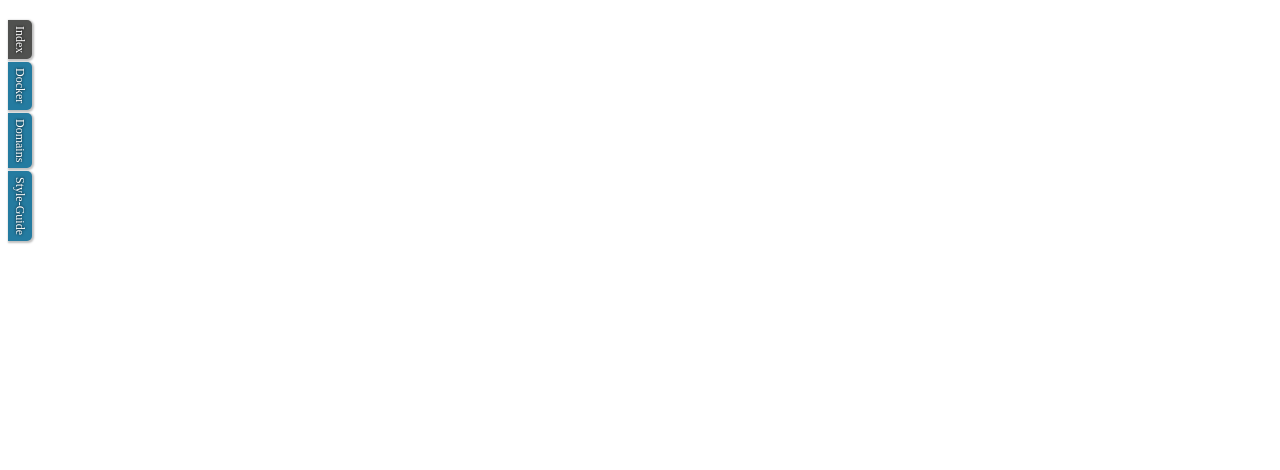
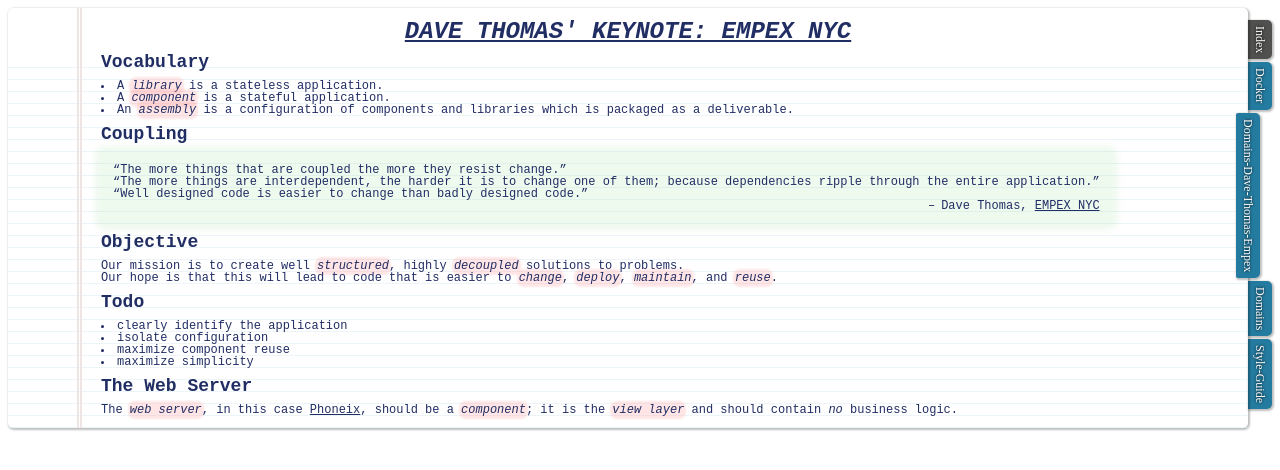
Before and after one commit to SamuelDavis/notes, a Nuxt app: page /domains/dave-thomas-empex in a window 1280 px wide. Shown: the top 470 px of the page. Built offline with nearby package versions, Linux system fonts and the light colour scheme.

Commit message:
summarize dave thomas' empex talk; citation/quote reuse; domains namespace
Being underwhelmed with the 'domains' page, this makes it into its own namespace where smaller notes can build up to a more formal summary/essay which will take its place

```diff
--- /dev/null
+++ b/components/NotesCitation.vue
@@ -0,0 +1,16 @@
+<template>
+  <a :href="href" target="_blank">
+    <cite>
+      <slot/>
+    </cite>
+  </a>
+</template>
+
+<script>
+  export default {
+    name: 'notes-citation',
+    props: {
+      href: String
+    }
+  }
+</script>
--- a/components/NotesPaper.vue
+++ b/components/NotesPaper.vue
@@ -57,8 +57,15 @@
 
     .content {
       flex: 1;
-      padding: 0 $rule-width 1rem $rule-size;
+      padding: 0 $rule-width 0 $rule-size;
       background-image: repeating-linear-gradient(transparent 0px, transparent calc(1rem - 1px), $line-color 1rem);
+
+      section, h1 {
+        margin-bottom: 1rem;
+      }
+
+      h1, h2 {
+        text-transform: capitalize;
       }
 
       sup, sub, small {
@@ -75,4 +82,5 @@
         background-image: linear-gradient(transparent 0px, transparent 0.4rem, black, transparent 0.5rem, transparent 1rem);
       }
     }
+  }
 </style>
--- /dev/null
+++ b/components/NotesQuote.vue
@@ -0,0 +1,55 @@
+<template>
+  <blockquote :cite="href">
+    <slot/>
+    <footer>
+      <span v-text="source"/>,
+      <notes-citation :href="href" v-text="cite"/>
+    </footer>
+  </blockquote>
+</template>
+
+<script>
+  import NotesCitation from './NotesCitation'
+
+  export default {
+    name: 'notes-quote',
+    props: {
+      href: String,
+      cite: String,
+      source: String,
+    },
+    components: {
+      NotesCitation
+    }
+  }
+</script>
+
+<style lang="scss" scoped>
+  @import "assets/highlight";
+
+  blockquote {
+    @include highlight(rgba(100, 200, 100, 0.1), 0.5rem);
+    width: fit-content;
+    padding: 1rem;
+    border-radius: 5px;
+
+    p {
+      &::before {
+        content: '\201C';
+      }
+
+      &::after {
+        content: '\201D';
+      }
+    }
+
+    footer {
+      text-align: right;
+
+      &::before {
+        content: '\2013';
+        margin-right: 0.5rem;
+      }
+    }
+  }
+</style>
--- a/pages/docker.vue
+++ b/pages/docker.vue
@@ -160,14 +160,7 @@
   $border-size: 1px;
   $label-bg-color: rgba(255, 255, 255, 0.90);
 
-  section {
-    margin-bottom: 1rem;
-
-    h1 {
-      text-transform: capitalize;
-      margin-bottom: 1rem;
-    }
-
+  .content {
     div {
       border-radius: 5px;
       box-shadow: inset 0 0 1px 0 black, 0 0 1px 0 black;
@@ -175,7 +168,6 @@
       margin-bottom: 1rem;
 
       h2 {
-        text-transform: capitalize;
         top: -1.5rem;
         position: relative;
         margin-bottom: -1rem;
--- /dev/null
+++ b/pages/domains/dave-thomas-empex.vue
@@ -0,0 +1,67 @@
+<template>
+  <notes-paper>
+    <template v-slot:header>
+      <h1>
+        <notes-citation href="https://www.youtube.com/embed/6U7cLUygMeI">Dave Thomas' Keynote: EMPEX NYC</notes-citation>
+      </h1>
+    </template>
+    <section>
+      <h1>Vocabulary</h1>
+      <ul>
+        <li>A <em>library</em> is a stateless application.</li>
+        <li>A <em>component</em> is a stateful application.</li>
+        <li>An <em>assembly</em> is a configuration of components and libraries which is packaged as a deliverable.</li>
+      </ul>
+    </section>
+    <section>
+      <h1>Coupling</h1>
+      <notes-quote cite="EMPEX NYC" href="https://www.youtube.com/embed/6U7cLUygMeI" source="Dave Thomas">
+        <p>The more things that are coupled the more they resist change.</p>
+        <p>The more things are interdependent, the harder it is to change one of them; because dependencies ripple through the entire application.</p>
+        <p>Well designed code is easier to change than badly designed code.</p>
+      </notes-quote>
+    </section>
+    <section>
+      <h1>Objective</h1>
+      <p>Our mission is to create well <em>structured</em>, highly <em>decoupled</em> solutions to problems.</p>
+      <p>Our hope is that this will lead to code that is easier to <em>change</em>, <em>deploy</em>, <em>maintain</em>, and <em>reuse</em>.</p>
+    </section>
+    <section>
+      <h1>Todo</h1>
+      <ul>
+        <li>clearly identify the application</li>
+        <li>isolate configuration</li>
+        <li>maximize component reuse</li>
+        <li>maximize simplicity</li>
+      </ul>
+    </section>
+    <section>
+      <h1>The web server</h1>
+      <p>The <em>web server</em>, in this case <a href="https://www.phoenixframework.org/" target="_blank">Phoneix</a>, should be a <em>component</em>; it is the <em>view layer</em> and should contain <i>no</i> business logic.</p>
+    </section>
+  </notes-paper>
+</template>
+
+<script>
+  import NotesPaper from '../../components/NotesPaper'
+  import NotesQuote from '../../components/NotesQuote'
+  import NotesCitation from '../../components/NotesCitation'
+
+  export default {
+    name: 'dave-thomas-empex',
+    components: {
+      NotesPaper,
+      NotesQuote,
+      NotesCitation
+    }
+  }
+</script>
+
+<style lang="scss" scoped>
+  @import "../../assets/highlight";
+
+  em {
+    @include highlight($code-highlight-a-color);
+  }
+
+</style>
--- a/pages/domains.vue
+++ b/pages/domains/index.vue
@@ -9,10 +9,10 @@
     <section>
       <h1>Vocabulary</h1>
       <ul>
-        <li>An <code>application</code> is a module or group of modules which implement a specific piece of functionality.</li>
-        <li>A <code>module</code> is a collection of one or more functions which can be exported and utilized as a group. Depending on the language context, a module may or may not be stateless; some languages might refer to a module as a <i>class</i>.</li>
-        <li>A <code>monolith</code> is a singular repository or application which implements behaviors across a wide range of domains.</li>
-        <li>An <code>interface</code> is one or more applications which mediates a communication protocol for another application.</li>
+        <li>An <em>application</em> is a module or group of modules which implement a specific piece of functionality.</li>
+        <li>A <em>module</em> is a collection of one or more functions which can be exported and utilized as a group. Depending on the language context, a module may or may not be stateless; some languages might refer to a module as a <i>class</i>.</li>
+        <li>A <em>monolith</em> is a singular repository or application which implements behaviors across a wide range of domains.</li>
+        <li>An <em>interface</em> is one or more applications which mediates a communication protocol for another application.</li>
       </ul>
     </section>
     <section>
@@ -25,10 +25,9 @@
         <a href="https://www.youtube.com/watch?v=6U7cLUygMeI" target="_blank">Dave Thomas</a> and <a href="https://www.youtube.com/watch?v=Nsjsiz2A9mg" target="_blank">Robert Martin</a> make very compelling arguments that frameworks should be thought of as <i>plugins</i> to your application or <i>interfaces</i> to the Internet. It <i>isn't</i> a <i><a href="https://laravel.com/" target="_blank">Laravel</a></i> app. It isn't a <i><a href="https://www.phoenixframework.org/" target="_blank">Phoenix</a></i> app or a <i><a href="https://rubyonrails.org/" target="_blank">Rails</a></i> app. It's a: blogging app, banking app, search engine, content aggregator, etc. Your code <em>right down to the filesystem</em>, should express your intent. Starting with a framework is an invitation to write a monolith because frameworks are, by their very nature, monolithic: they pre-package as many domains as possible to ease your integration (with the web, in this case).
       </p>
 
-      <blockquote cite="https://overcast.fm/+MBmWqe1VQ">
+      <notes-quote cite="Build your own SaaS" href="https://overcast.fm/+MBmWqe1VQ" source="Taylor Otwell">
         <p>Code you don't invoke won't impact performance.</p>
-        <footer>Taylor Otwell, <cite><a href="https://overcast.fm/+MBmWqe1VQ" target="_blank">Build your SaaS</a></cite></footer>
-      </blockquote>
+      </notes-quote>
       <i>...but it can certainly muddy the waters.</i>
     </section>
     <section>
@@ -60,12 +59,14 @@
 </template>
 
 <script>
-  import NotesPaper from '../components/NotesPaper.vue'
+  import NotesPaper from '../../components/NotesPaper'
+  import NotesQuote from '../../components/NotesQuote'
 
   export default {
     name: 'domains',
     components: {
-      NotesPaper
+      NotesPaper,
+      NotesQuote
     },
     data () {
       return {
@@ -83,50 +84,12 @@
   @import "assets/highlight";
 
   .content {
-    h1, h2 {
-      text-transform: capitalize;
-    }
-
-    section, h1, p {
-      margin-bottom: 1rem;
-    }
-
-    h2 {
-      font-size: medium;
-    }
-
-    code {
+    code, em {
       @include highlight($code-highlight-a-color);
 
       &.cmd {
         @include highlight($code-highlight-b-color);
       }
     }
-
-    blockquote {
-      @include highlight(rgba(100, 200, 100, 0.1), 0.5rem);
-      width: fit-content;
-      padding: 1rem;
-      border-radius: 5px;
-
-      p {
-        &::before {
-          content: '\201C';
-        }
-
-        &::after {
-          content: '\201D';
-        }
-      }
-
-      footer {
-        text-align: right;
-
-        &::before {
-          content: '\2013';
-          margin-right: 0.5rem;
-        }
-      }
-    }
   }
 </style>
--- a/pages/style-guide.vue
+++ b/pages/style-guide.vue
@@ -23,16 +23,24 @@
     <ol>
       <li :key="i" v-for="i in 3" v-text="`ol item ${i}`"/>
     </ol>
+    <notes-citation href="#href">Citation</notes-citation>
+    <notes-quote href="#quote" source="source" cite="citation">
+      <p>Quotation</p>
+    </notes-quote>
   </notes-paper>
 </template>
 
 <script>
   import NotesPaper from '../components/NotesPaper'
+  import NotesCitation from '../components/NotesCitation'
+  import NotesQuote from '../components/NotesQuote'
 
   export default {
     name: 'style-guide',
     components: {
-      NotesPaper
+      NotesPaper,
+      NotesCitation,
+      NotesQuote
     }
   }
 </script>
```
Lines whose indentation alone changed are shown as unchanged.
